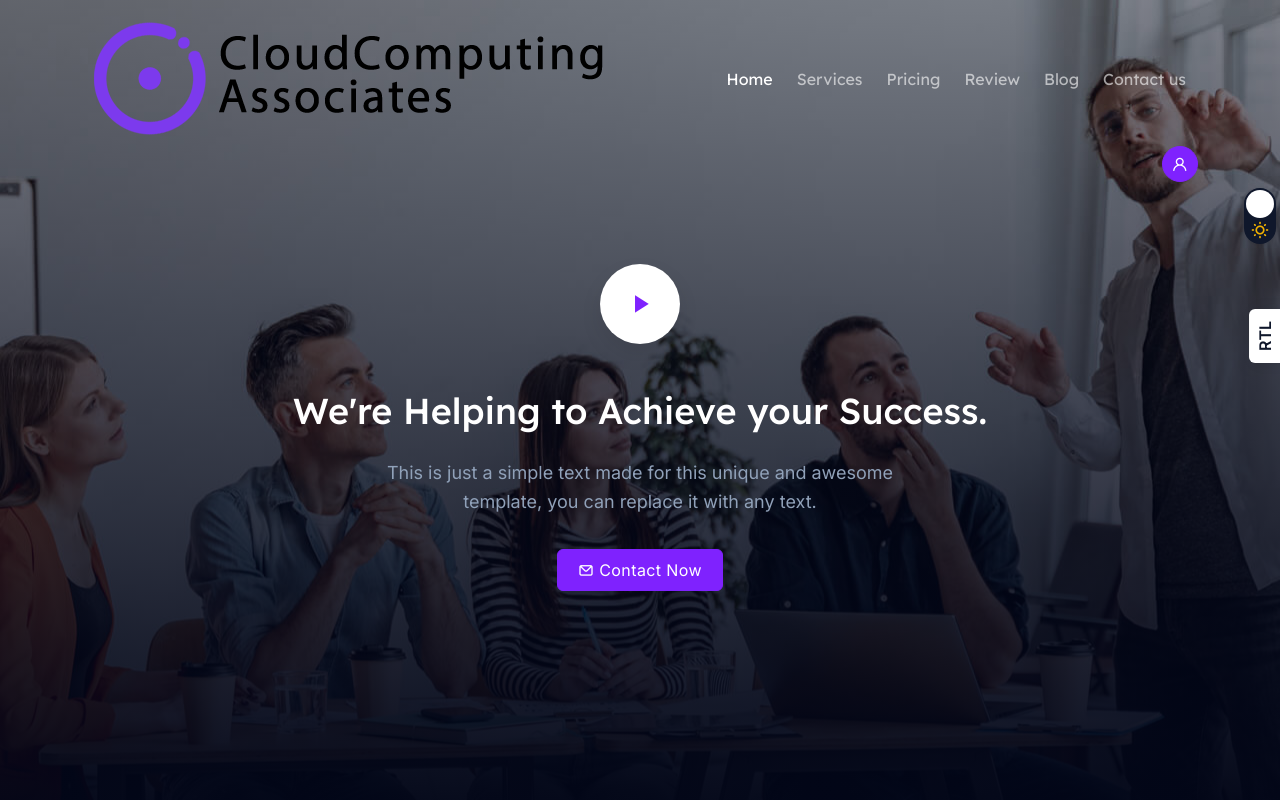
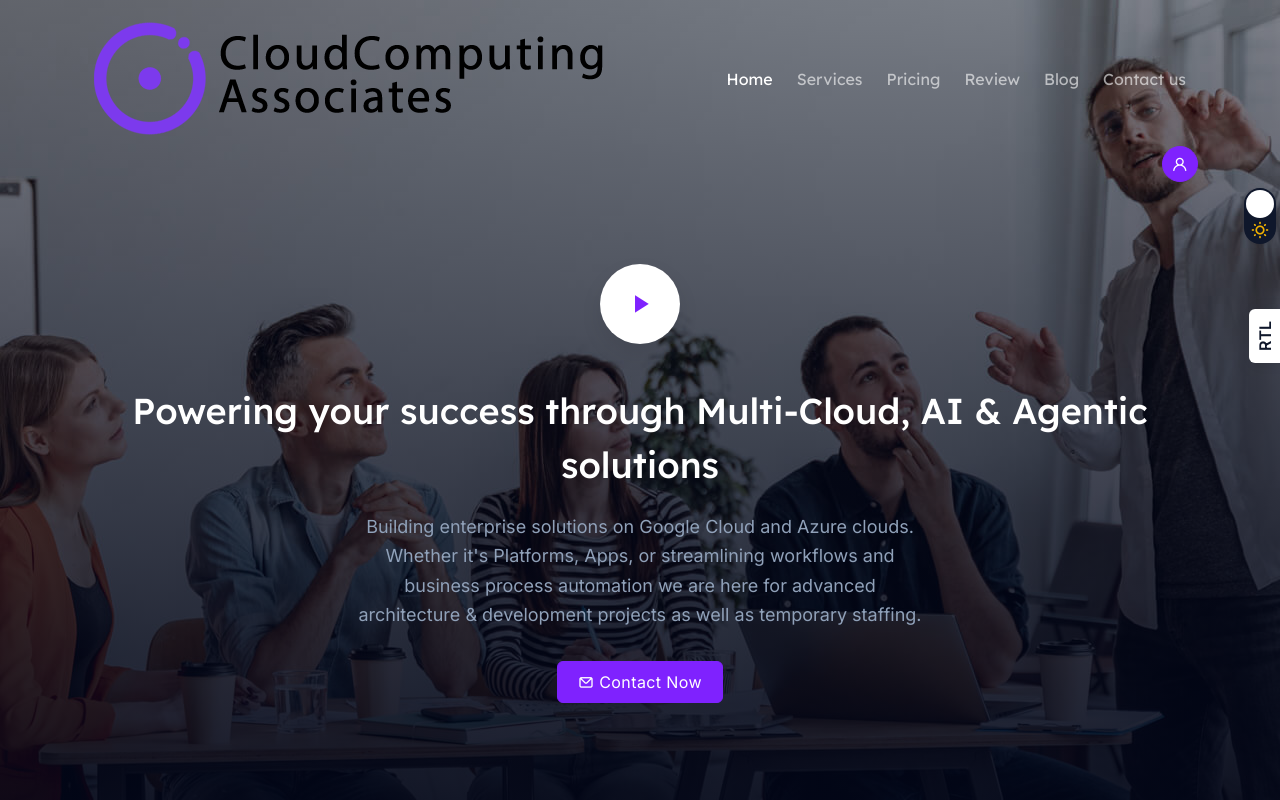
Before and after one commit to mtmazurik/CCAWEbsite, an Angular app: page / in a window 1280 px wide. Shown: the top 800 px of the page. Built offline with nearby package versions, Linux system fonts and the light colour scheme.

Commit message:
new front page

```diff
--- a/src/app/pages/index-one/index-one.component.html
+++ b/src/app/pages/index-one/index-one.component.html
@@ -9,9 +9,9 @@
                 <i class="mdi mdi-play inline-flex items-center justify-center text-3xl"></i>
             </a>
 
-            <h3 class="font-medium leading-normal text-4xl mb-5 mt-10 text-white">We're Helping to Achieve your Success.</h3>
+            <h3 class="font-medium leading-normal text-4xl mb-5 mt-10 text-white">Powering your success through Multi-Cloud, AI & Agentic solutions</h3>
 
-            <p class="text-slate-400 text-lg max-w-xl mx-auto">This is just a simple text made for this unique and awesome template, you can replace it with any text.</p>
+            <p class="text-slate-400 text-lg max-w-xl mx-auto">Building enterprise solutions on Google Cloud and Azure clouds.  Whether it's Platforms, Apps, or streamlining workflows and business process automation we are here for advanced architecture & development projects as well as temporary staffing.</p>
 
             <div class="mt-8">
                 <a [routerLink]="[]" class="py-2 px-5 inline-block font-normal tracking-wide border align-middle transition duration-500 ease-in-out text-base text-center bg-violet-600 hover:bg-violet-700 border-violet-600 hover:border-violet-700 text-white rounded-md"><i class="uil uil-envelope"></i> Contact Now</a>
```
